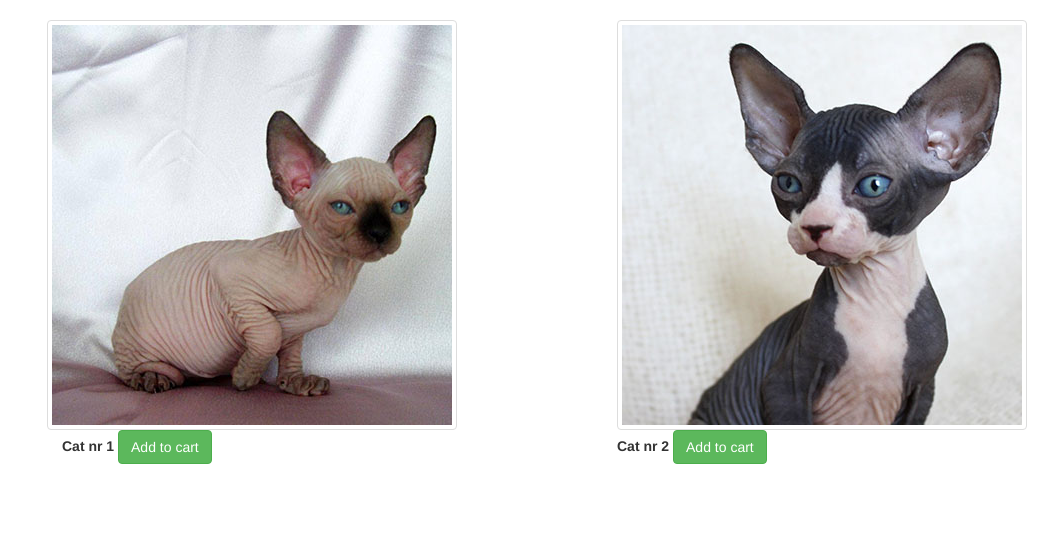
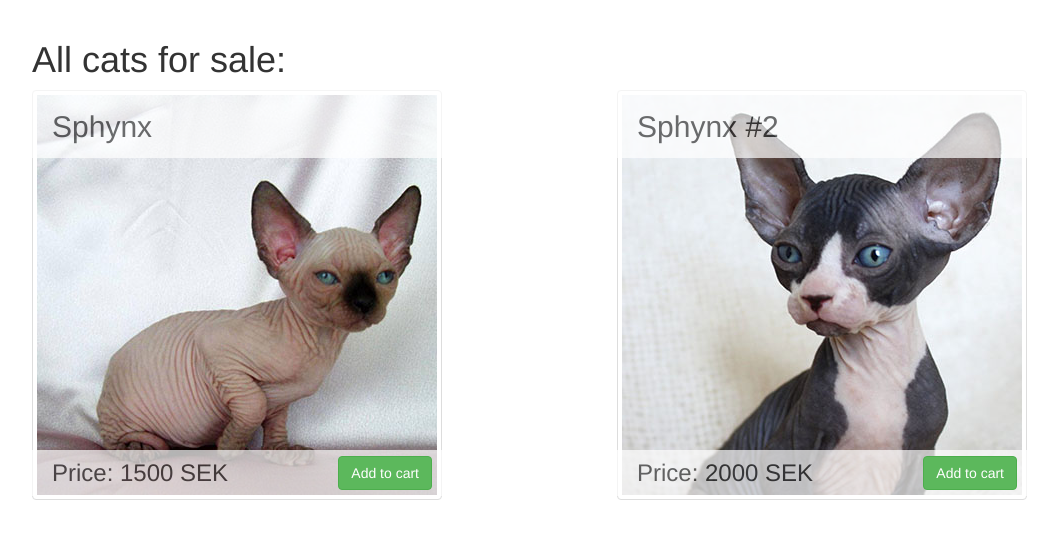
Before and after one commit to felixhedlund/web_security_project, a PHP site: page / in a window 1280 px wide. Shown: the part 52-591 px from the top of the page, without its empty margins (38-1096 px from the left). Run offline with PHP 8.4, Linux system fonts and the light colour scheme; data comes from the database, SQL or seed files in the repository; some libraries are stand-ins or nearby versions.

Commit message:
Merged Erics code with mine

```diff
--- a/index.php
+++ b/index.php
@@ -2,19 +2,22 @@
     require("config.php");
     $submitted_username = '';
     $logged_in = false;
+    $db = new Database($_SESSION['db_host'], $_SESSION['db_username'], $_SESSION['db_password'], $_SESSION['db_dbname']);
+    $db->openConnection();
     if(!empty($_POST)){
-        $db = new Database($_SESSION['db_host'], $_SESSION['db_username'], $_SESSION['db_password'], $_SESSION['db_dbname']);
-        $db->openConnection();
+
         if($db->loginCustomer($_POST['username'], $_POST['password'])){
             $logged_in = true;
         }else{
             $logged_in = false;
         }
-        $db->closeConnection();
+
     }
     if(!empty($_SESSION['customer'])){
         $logged_in = true;
     }
+    $result = $db->getProducts();
+    $db->closeConnection();
 ?>
 <!doctype html>
 <html lang="en">
@@ -31,6 +34,35 @@
         body { background: url(assets/images/background.png); }
         .hero-unit { background-color: #fff; }
         .center { display: block; margin: 0 auto; }
+    </style>
+    <style type="text/css">
+        h3 { margin-top: 10px; }
+        .product-thumbnail { position: relative; width: 410px; }
+        .product-caption {
+            background: none repeat scroll 0 0 #FFFFFF;
+            opacity: 0.7;
+            top: 0;
+            left: 0;
+            width: 100%;
+            position: absolute;
+            padding-left: 20px;
+            padding-bottom: 5px;
+        }
+        .product-price {
+            background: none repeat scroll 0 0 #FFFFFF;
+            opacity: 0.7;
+            width: 100%;
+            position: absolute;
+            margin-top: -50px;
+            padding-left: 20px;
+        }
+        .product-buy {
+            position: absolute;
+            width: 100%;
+            text-align: right;
+            margin-top: -44px;
+            padding-right: 10px;
+        }
     </style>
 </head>
 
@@ -80,28 +112,36 @@
   </div><!-- /.container-fluid -->
 </nav>
 
-<div class="container" >
+<div class="container">
+        <h1>All cats for sale:</h1>
+        <?php
 
-        <div class "row">
-            <div class="col-md-6">
-                <img src="assets/images/cat01.jpg" class="img-responsive img-thumbnail" alt="Responsive image">
-            <div class="col-md-6">
-                <label> Cat nr 1</label>
-                <button type="button" class="btn btn-success">Add to cart</button>
-            </div>
-        </div>
-
-        <div class "row" >
-            <div class="col-md-6">
-                <img src="assets/images/cat02.jpg" class="img-responsive img-thumbnail" alt="Responsive image">
-            </div>
-            <div class="col-md-6">
-                    <label> Cat nr 2</label>
-                    <button type="button" class="btn btn-success">Add to cart</button>
-                </div>
-        </div>
-
-</div>
+            $index = 1;
+            foreach ($result as $row){
+                if ($index == 1) {
+                    print "<div class='row'>";
+                }
+                print "<div class='col-md-6'>";
+                print "<div class='product-thumbnail'>";
+                print "<img src='{$row['image']}' class='img-responsive img-thumbnail' alt='Responsive image'>";
+                print "<div class='product-caption'>";
+                print "<h2>{$row['name']}</h2>";
+                print "</div>";
+                print "<div class='product-price'>";
+                print "<h3>Price: {$row['price']} SEK</h3>";
+                print "</div>";
+                print "<div class='product-buy'>";
+                print "<button type='button' class='btn btn-success'>Add to cart</button>";
+                print "</div>";
+                print "</div>"; // End of thumbnail
+                print "</div>"; // End of column
+                if ($index++ == 3) {
+                    print "</div>"; // End of row
+                    $index = 1;
+                }
+            }
+        ?>
+    </div>
 
 </body>
 </html>
```
